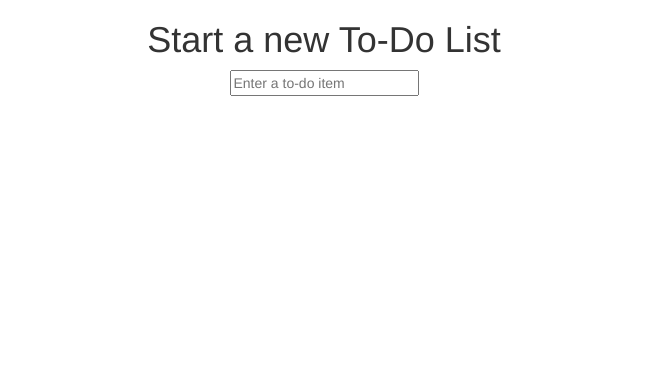
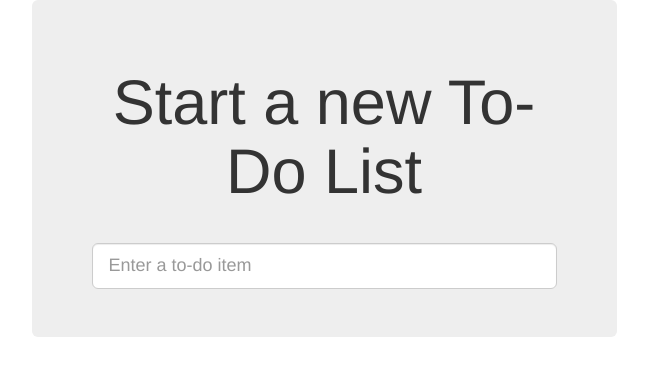
Before and after one commit to YanglaLama/ottgJTerm2016, a Django app: page / in a window 1280 px wide. Shown: the top 376 px of the page, without its empty margins (316-964 px from the left). Run offline with Django 3.2, Linux system fonts and the light colour scheme; some libraries are stand-ins or nearby versions.

Commit message:
Use Bootstrap to improve layout

```diff
--- /dev/null
+++ b/superlists/lists/static/base.css
@@ -0,0 +1,3 @@
+#id_new_item {
+    margin-top: 2em;
+}
--- a/superlists/lists/templates/base.html
+++ b/superlists/lists/templates/base.html
@@ -6,17 +6,21 @@
     <meta name="viewport" content="width=device-width, initial-scale=1">
     <title>To-Do lists</title>
     <!-- Bootstrap -->
-    <link href="/static/css/bootstrap.min.css" rel="stylesheet">
+    <link href="/static/css/bootstrap.min.css" rel="stylesheet" />
+    <link href="/static/base.css" rel="stylesheet" />
   </head>
+
   <body>
     <div class="container">
 
         <div class="row">
-            <div class="col-md-6 col-md-offset-3">
+            <div class="col-md-6 col-md-offset-3 jumbotron">
                 <div class="text-center">
                     <h1>{% block header_text %}{% endblock %}</h1>
                     <form method="POST" action="{% block form_action %}{% endblock %}">
-                        <input name="item_text" id="id_new_item" placeholder="Enter a to-do item" />
+                        <input name="item_text" id="id_new_item"
+                        class="form-control input-lg"
+                        placeholder="Enter a to-do item" />
                         {% csrf_token %}
                     </form>
                 </div>
--- a/superlists/lists/templates/list.html
+++ b/superlists/lists/templates/list.html
@@ -4,9 +4,9 @@
 {% block form_action %} /lists/{{list.id}}/add_item {% endblock %}
 
 {% block table %}
-    <table id = "id_list_table">
+    <table id = "id_list_table" class="table">
         {% for item in list.item_set.all %}
-          <tr><td>{{ forloop.counter }}. {{ item.text}}</td></tr>
+          <tr><td>{{ forloop.counter }}. </td><td>{{ item.text}}</td></tr>
         {% endfor %}
     </table>
 {% endblock %}
```
